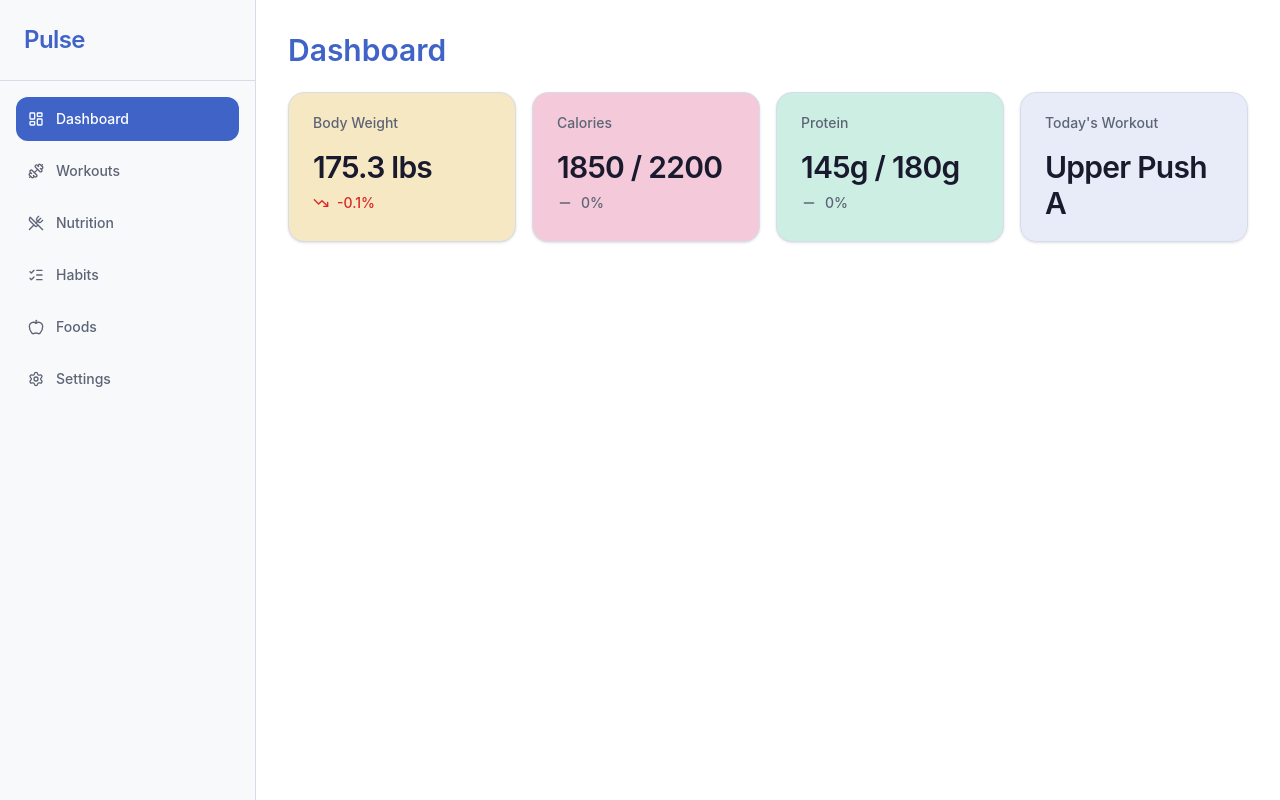
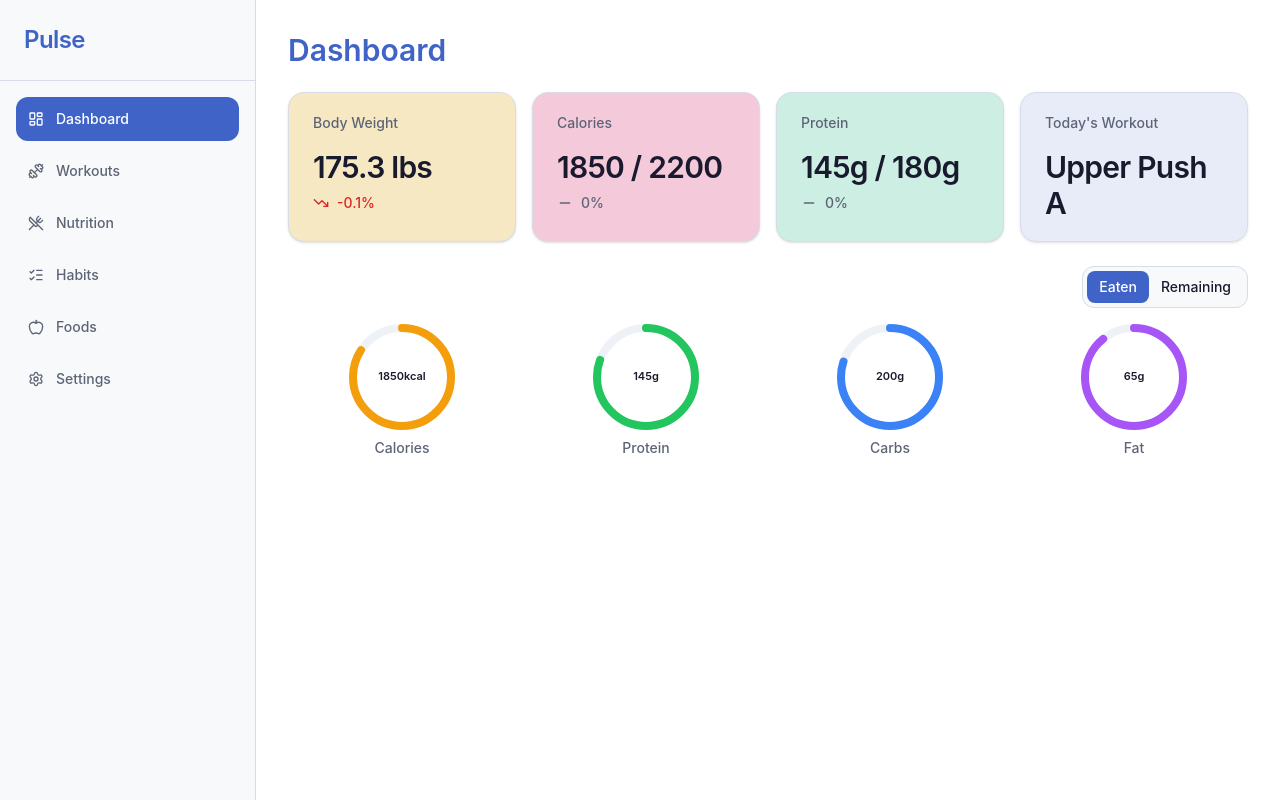
Before and after one commit to derekbeau/pulse-fitness-app, a React (Vite) app in the folder apps/web/: page / in a window 1280 px wide. Built offline with nearby package versions, Linux system fonts and the light colour scheme.

Commit message:
feat(web): add dashboard macro progress rings

```diff
--- /dev/null
+++ b/apps/web/src/features/dashboard/components/macro-rings.tsx
@@ -0,0 +1,127 @@
+import { useState } from 'react';
+import { Button } from '@/components/ui/button';
+import { ProgressRing } from '@/components/ui/progress-ring';
+import { mockDailySnapshot, type DailySnapshot, type MacroStat } from '@/lib/mock-data/dashboard';
+
+type MacroRingsProps = {
+  snapshot?: DailySnapshot;
+};
+
+type MacroMode = 'eaten' | 'remaining';
+
+type MacroConfig = {
+  key: keyof DailySnapshot['macros'];
+  label: string;
+  color: string;
+  unit: 'kcal' | 'g';
+};
+
+type MacroRingState = {
+  color: string;
+  progress: number;
+  valueLabel: string;
+};
+
+const OVER_TARGET_COLOR = '#DC2626';
+
+const MACRO_CONFIGS: MacroConfig[] = [
+  { key: 'calories', label: 'Calories', color: '#F59E0B', unit: 'kcal' },
+  { key: 'protein', label: 'Protein', color: '#22C55E', unit: 'g' },
+  { key: 'carbs', label: 'Carbs', color: '#3B82F6', unit: 'g' },
+  { key: 'fat', label: 'Fat', color: '#A855F7', unit: 'g' },
+];
+
+const getRatioPercent = (actual: number, target: number): number => {
+  if (target <= 0) {
+    return 0;
+  }
+
+  return (actual / target) * 100;
+};
+
+export const getMacroRingState = (
+  stat: MacroStat,
+  mode: MacroMode,
+  baseColor: string,
+  unit: MacroConfig['unit'],
+): MacroRingState => {
+  const ratioPercent = getRatioPercent(stat.actual, stat.target);
+  const isOverTarget = stat.actual > stat.target;
+  const remaining = stat.target - stat.actual;
+
+  if (mode === 'remaining') {
+    return {
+      color: isOverTarget ? OVER_TARGET_COLOR : baseColor,
+      progress: 100 - ratioPercent,
+      valueLabel: isOverTarget ? `+${Math.abs(remaining)}${unit} over` : `${remaining}${unit}`,
+    };
+  }
+
+  return {
+    color: isOverTarget ? OVER_TARGET_COLOR : baseColor,
+    progress: ratioPercent,
+    valueLabel: `${stat.actual}${unit}`,
+  };
+};
+
+export function MacroRings({ snapshot = mockDailySnapshot }: MacroRingsProps) {
+  const [mode, setMode] = useState<MacroMode>('eaten');
+
+  return (
+    <section className="space-y-4">
+      <div className="flex items-center justify-end">
+        <div
+          aria-label="Macro display mode"
+          className="inline-flex rounded-lg border border-border bg-card p-1"
+          role="group"
+        >
+          <Button
+            aria-pressed={mode === 'eaten'}
+            onClick={() => {
+              setMode('eaten');
+            }}
+            size="sm"
+            variant={mode === 'eaten' ? 'default' : 'ghost'}
+          >
+            Eaten
+          </Button>
+          <Button
+            aria-pressed={mode === 'remaining'}
+            onClick={() => {
+              setMode('remaining');
+            }}
+            size="sm"
+            variant={mode === 'remaining' ? 'default' : 'ghost'}
+          >
+            Remaining
+          </Button>
+        </div>
+      </div>
+
+      <div className="grid grid-cols-2 gap-4 md:grid-cols-4">
+        {MACRO_CONFIGS.map((macro) => {
+          const state = getMacroRingState(
+            snapshot.macros[macro.key],
+            mode,
+            macro.color,
+            macro.unit,
+          );
+
+          return (
+            <div className="flex flex-col items-center gap-2" data-slot="macro-ring-item" key={macro.key}>
+              <ProgressRing
+                aria-label={`${macro.label} progress`}
+                className="[&_span]:text-[11px] [&_span]:leading-tight [&_span]:text-center"
+                color={state.color}
+                label={state.valueLabel}
+                size={106}
+                value={state.progress}
+              />
+              <p className="text-sm font-medium text-muted">{macro.label}</p>
+            </div>
+          );
+        })}
+      </div>
+    </section>
+  );
+}
--- a/apps/web/src/pages/dashboard.tsx
+++ b/apps/web/src/pages/dashboard.tsx
@@ -1,3 +1,4 @@
+import { MacroRings } from '@/features/dashboard/components/macro-rings';
 import { SnapshotCards } from '@/features/dashboard/components/snapshot-cards';
 
 export function DashboardPage() {
@@ -5,6 +6,7 @@ export function DashboardPage() {
     <section className="space-y-6">
       <h1 className="text-3xl font-semibold text-primary">Dashboard</h1>
       <SnapshotCards />
+      <MacroRings />
     </section>
   );
 }
```
Also changed, not shown: 1 other file (tests, documents, lock files or other folders).
